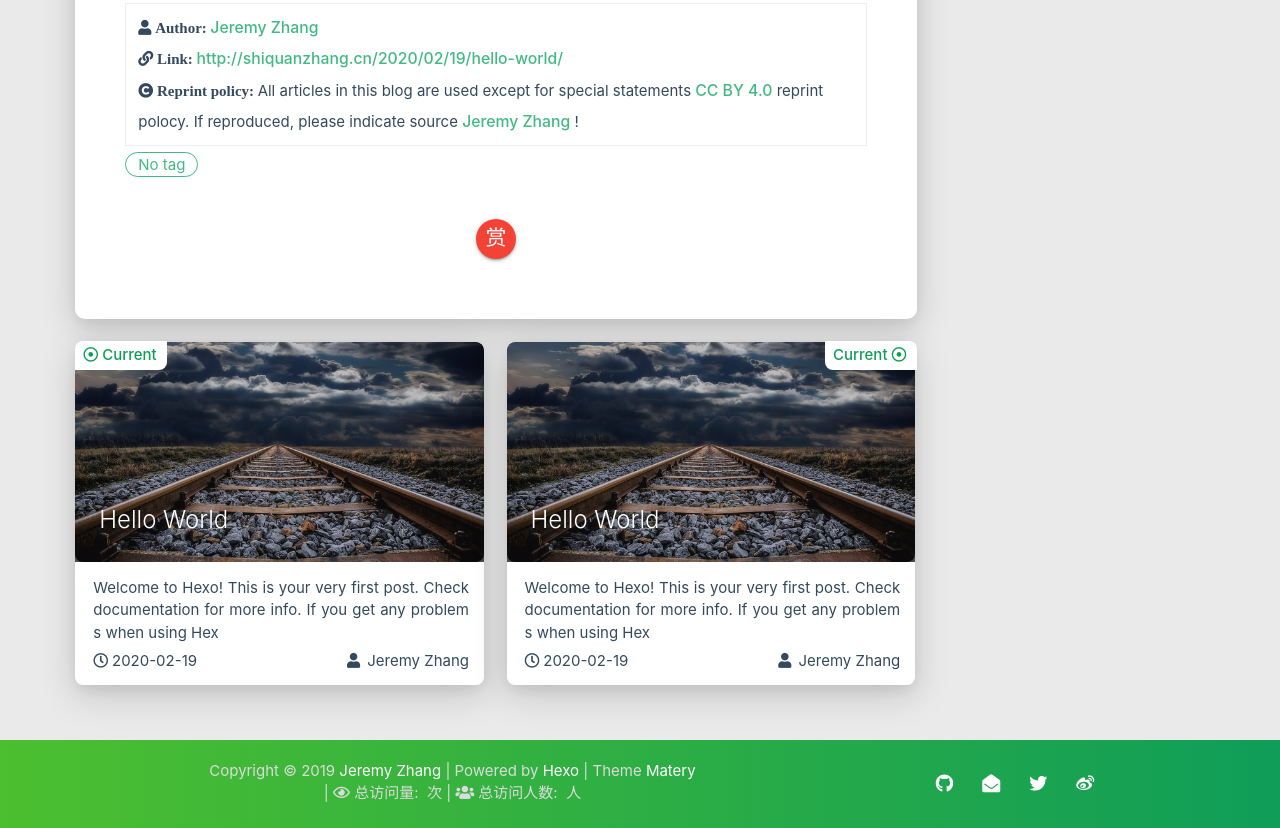
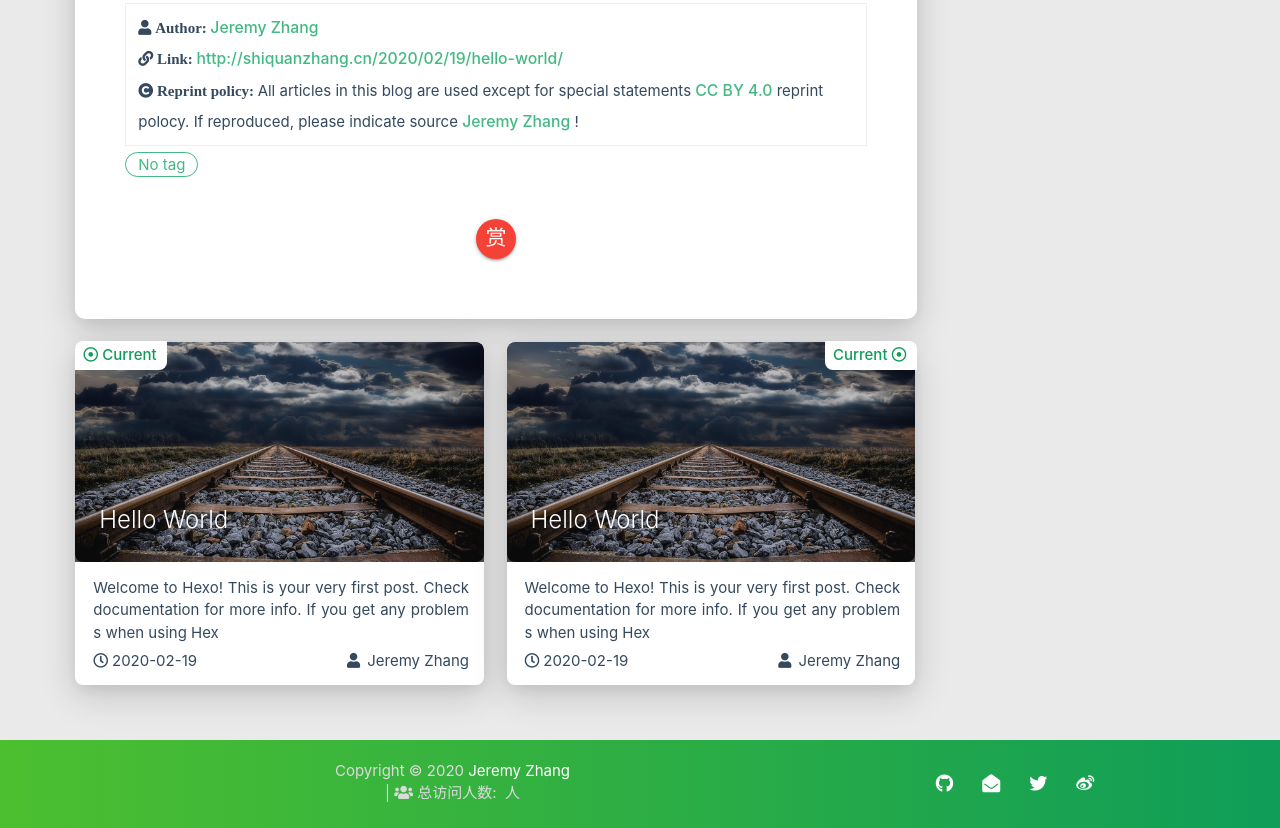
Before and after one commit to sqzhang-jeremy/sqzhang-jeremy.github.io, a plain HTML site: page 2020/02/19/hello-world/index.html in a window 1280 px wide. Shown: the part 1346-2174 px from the top of the page. Drawn offline with Linux system fonts and the light colour scheme; some packages are replaced by stand-ins of ours; a script that the page names is missing.

Commit message:
Site updated: 2020-02-19 22:05:55

```diff
--- a/2020/02/19/hello-world/index.html
+++ b/2020/02/19/hello-world/index.html
@@ -14,7 +14,7 @@
     <meta name="apple-mobile-web-app-capable" content="yes">
     <meta name="apple-mobile-web-app-status-bar-style" content="black-translucent">
     <title>Hello World | Jeremy&#39;s Blog</title>
-    <link rel="icon" type="image/png" href="/favicon.png">
+    <link rel="icon" type="image/png" href="/icon.png">
 
     <link rel="stylesheet" type="text/css" href="/libs/awesome/css/all.css">
     <link rel="stylesheet" type="text/css" href="/libs/materialize/materialize.min.css">
@@ -957,10 +957,10 @@
     <div class="container row center-align" style="margin-bottom: 0px !important;">
         <div class="col s12 m8 l8 copy-right">
             Copyright&nbsp;&copy;
-            <span id="year">2019</span>
+            <span id="year">2020</span>
             <a href="http://shiquanzhang.cn" target="_blank">Jeremy Zhang</a>
-            |&nbsp;Powered by&nbsp;<a href="https://hexo.io/" target="_blank">Hexo</a>
-            |&nbsp;Theme&nbsp;<a href="https://github.com/blinkfox/hexo-theme-matery" target="_blank">Matery</a>
+<!--             |&nbsp;Powered by&nbsp;<a href="https://hexo.io/" target="_blank">Hexo</a> -->
+<!--             |&nbsp;Theme&nbsp;<a href="https://github.com/blinkfox/hexo-theme-matery" target="_blank">Matery</a> -->
             <br>
 
 
@@ -969,8 +969,8 @@
 
 
             <span id="busuanzi_container_site_pv">
-                |&nbsp;<i class="far fa-eye"></i>&nbsp;总访问量:&nbsp;<span id="busuanzi_value_site_pv"
-                    class="white-color"></span>&nbsp;次
+<!--                 |&nbsp;<i class="far fa-eye"></i>&nbsp;总访问量:&nbsp;<span id="busuanzi_value_site_pv" -->
+<!--                     class="white-color"></span>&nbsp;次 -->
             </span>
 
 
```
Also changed, not shown: archives/2020/02/index.html (+6 -6 lines), archives/2020/index.html (+6 -6 lines), archives/index.html (+6 -6 lines), categories/index.html (+6 -6 lines), contact/index.html (+6 -6 lines), index.html (+6 -6 lines), tags/index.html (+6 -6 lines), icon.png (renamed from favicon.png), medias/banner/0.jpg (deleted), medias/banner/1.jpg (deleted), medias/banner/2.jpg (deleted), medias/banner/3.jpg (deleted), medias/banner/4.jpg (deleted), medias/banner/5.jpg (deleted), 2 more files.
